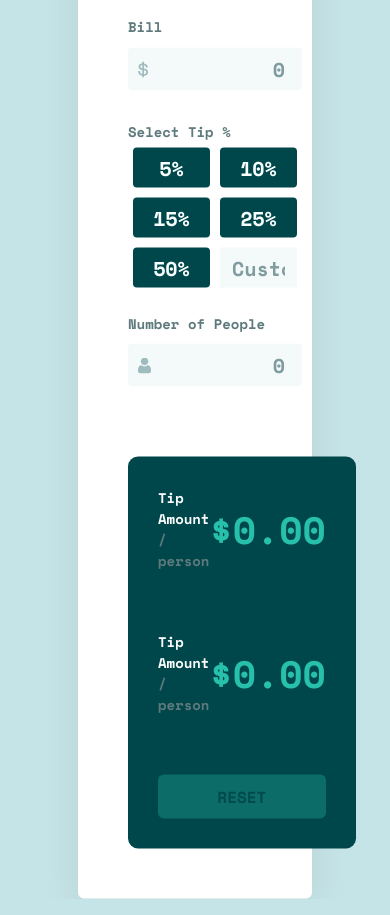
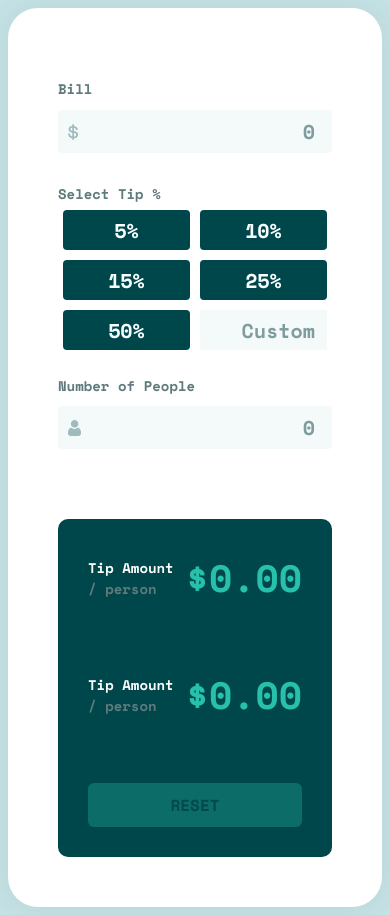
Before and after one commit to Flowko/tip-calculator-app, a Vue app: page / in a window 390 px wide. Built offline with nearby package versions, Linux system fonts and the light colour scheme.

Commit message:
mobile view

```diff
--- a/src/components/TipCalculator.vue
+++ b/src/components/TipCalculator.vue
@@ -150,7 +150,7 @@ export default {
       if(type == 'tip') {
         if(!this.checkInputs()){
           var tipPercentage = parseInt(this.tips[this.activeTip],10);
-          amount = ((this.billInput / this.peopleNumber) * tipPercentage) / 100;
+          amount = ((this.billInput / this.peopleNumber) * (this.customTip || tipPercentage)) / 100;
           this.tipAmount = amount;
         }
         else {
@@ -186,6 +186,13 @@ export default {
   top: 50%;
   transform: translate(-50%, -50%);
   box-shadow: 0px 0px 28px 6px #88888824;
+
+  @media (max-width:768px) {
+      width: 100%;
+    border-radius: 30px;
+    position: unset;
+    transform: translate(0);
+  }
 
   .tipContent {
     display: flex;
@@ -292,6 +299,10 @@ export default {
       font-weight: 700;
       font-size: 20px;
 
+      @media (max-width:768px) {
+        flex: 40%;
+      }
+
       span {
         width: 100%;
         align-self: center;
```
